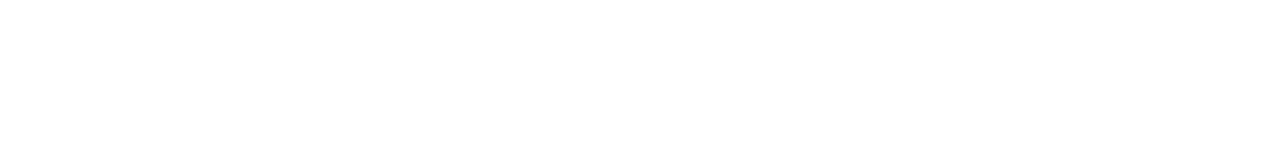
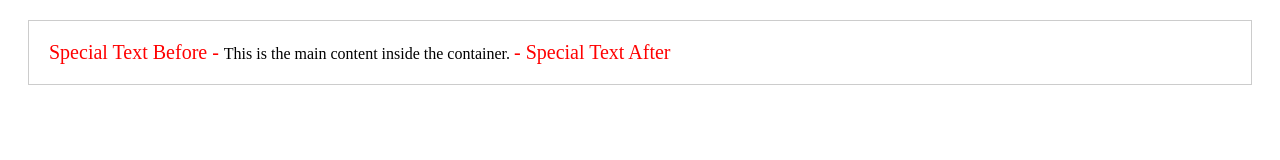
Before and after one commit to acciojob/pseudo-class-Aayushrohilla, a website: page main.html in a window 1280 px wide. Drawn offline with Linux system fonts and the light colour scheme.

Commit message:
created a submission

```diff
--- a/main.html
+++ b/main.html
@@ -8,6 +8,9 @@
 
 <body>
 	<!-- the entire body must be written by student -->
+	<div id="container">
+    This is the main content inside the container.
+</div>
     <script type="text/javascript" src="./script.js">
 </script>
 
--- a/styles.css
+++ b/styles.css
@@ -1 +1,21 @@
 /*  your css code here. If applicable */
+/* Main container styles */
+#container {
+    margin: 20px;
+    padding: 20px;
+    border: 1px solid #ccc; /* Optional: for better visibility of the container */
+}
+
+/* Pseudo-element to insert content before the container */
+#container::before {
+    content: "Special Text Before - "; /* Text before the container content */
+    color: #f00; /* Red color */
+    font-size: 20px; /* Font size for the inserted content */
+}
+
+
+#container::after {
+    content: " - Special Text After";
+    color: #f00;
+    font-size: 20px;
+}
```
